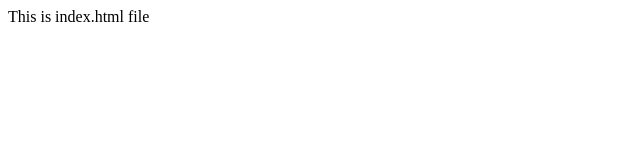
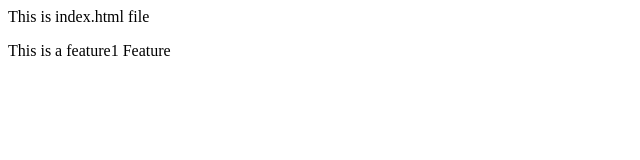
Before and after one commit to aceqasim/Local-Repo, a plain HTML site: page index.html in a window 1280 px wide. Shown: the whole page, without its empty margins (0-640 px from the left). Drawn offline with Linux system fonts and the light colour scheme.

Commit message:
added feature1

```diff
--- a/index.html
+++ b/index.html
@@ -1 +1,4 @@
 <p>This is  index.html file </p>
+
+<p>This is a feature1 Feature
+</p>
```
